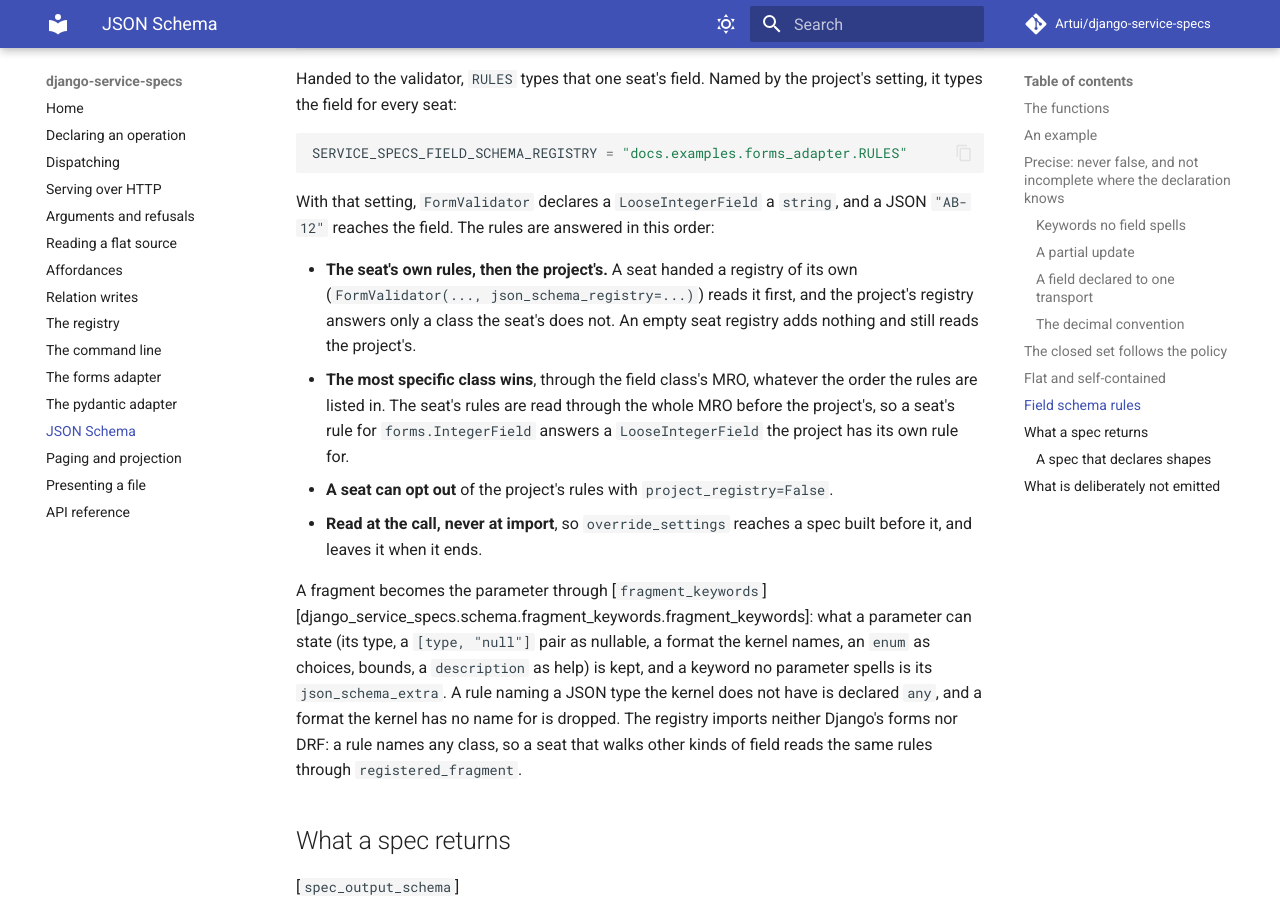
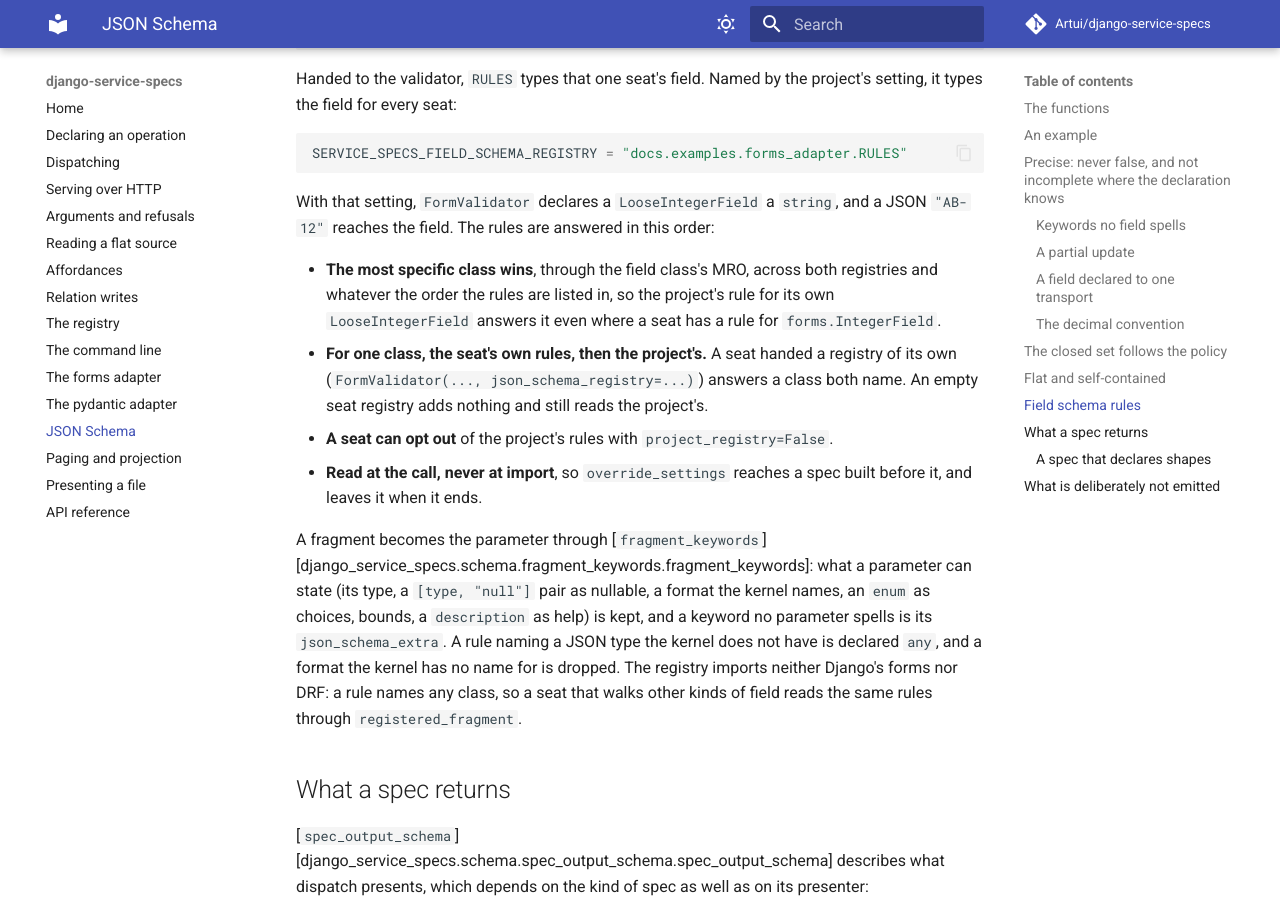
Before and after one commit to Artui/django-service-specs, an MkDocs documentation site: the page built from docs/schema.md, in a window 1280 px wide and 900 px high, scrolled down 10494 px. Built offline with MkDocs 1.6.1 and Material for MkDocs 9.7.7, drawn with Linux system fonts in a browser that asks for light colours; comment, search, counter and statistics services are not loaded.

Commit message:
Let the most specific class win across the seat's and the project's rules
A seat's rule for a base class answered a field class the project's
registry names itself. One walk through the MRO now asks, at each class,
the seat's rules and then the project's, so the project's rule for its own
field class wins, and the seat still answers a class both name.

Co-Authored-By: Claude Opus 5.5 <noreply@anthropic.com>

```diff
--- a/docs/schema.md
+++ b/docs/schema.md
@@ -439,14 +439,14 @@ With that setting, `FormValidator` declares a `LooseIntegerField` a
 `string`, and a JSON `"AB-12"` reaches the field. The rules are answered in
 this order:
 
-- **The seat's own rules, then the project's.** A seat handed a registry of
-  its own (`FormValidator(..., json_schema_registry=...)`) reads it first, and
-  the project's registry answers only a class the seat's does not. An empty
-  seat registry adds nothing and still reads the project's.
-- **The most specific class wins**, through the field class's MRO, whatever the
-  order the rules are listed in. The seat's rules are read through the whole
-  MRO before the project's, so a seat's rule for `forms.IntegerField` answers
-  a `LooseIntegerField` the project has its own rule for.
+- **The most specific class wins**, through the field class's MRO, across both
+  registries and whatever the order the rules are listed in, so the project's
+  rule for its own `LooseIntegerField` answers it even where a seat has a rule
+  for `forms.IntegerField`.
+- **For one class, the seat's own rules, then the project's.** A seat handed a
+  registry of its own (`FormValidator(..., json_schema_registry=...)`) answers
+  a class both name. An empty seat registry adds nothing and still reads the
+  project's.
 - **A seat can opt out** of the project's rules with `project_registry=False`.
 - **Read at the call, never at import**, so `override_settings` reaches a spec
   built before it, and leaves it when it ends.
```
Also changed, not shown: CHANGELOG.md (+4 -3 lines), docs/forms.md (+3 -2 lines), 3 other files.
